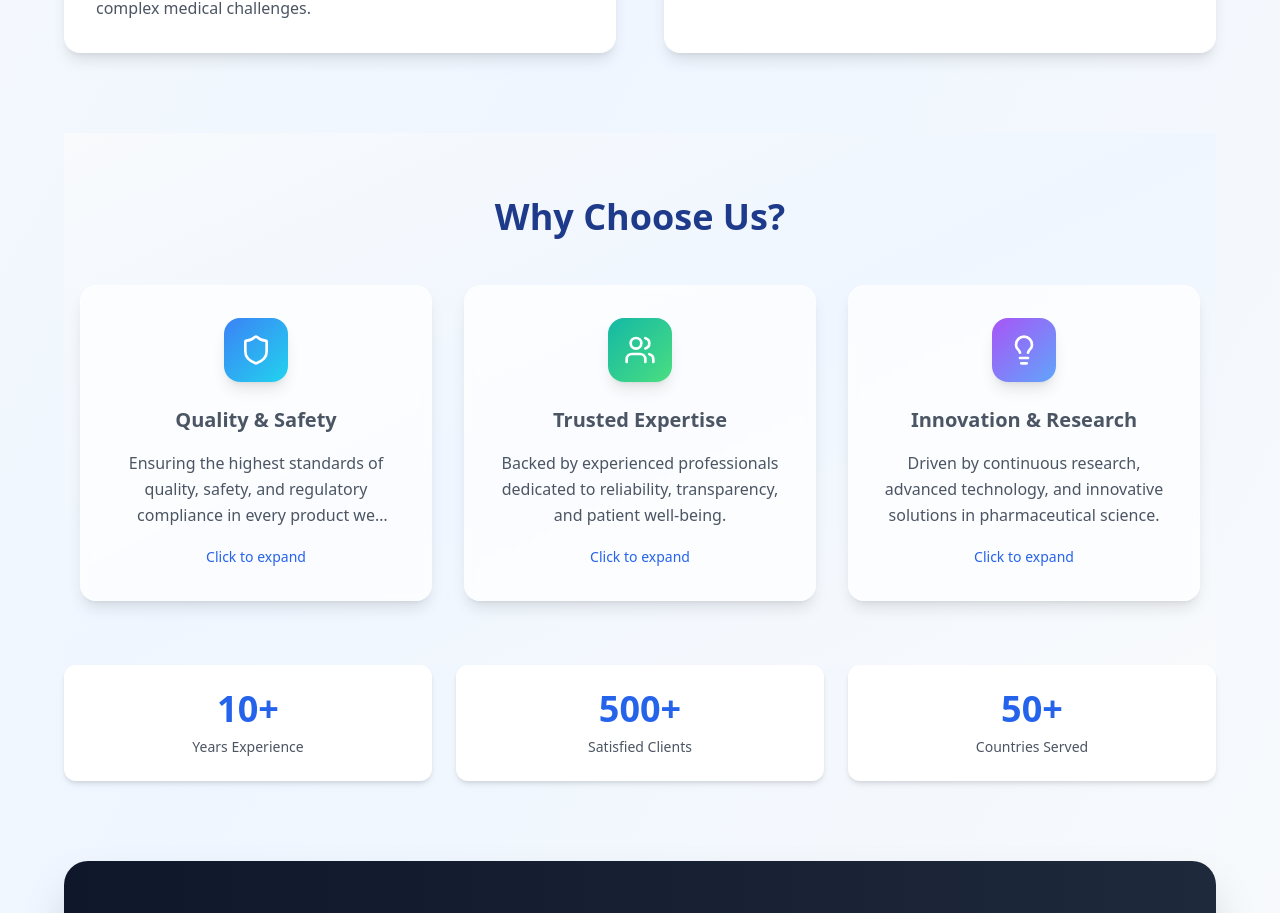
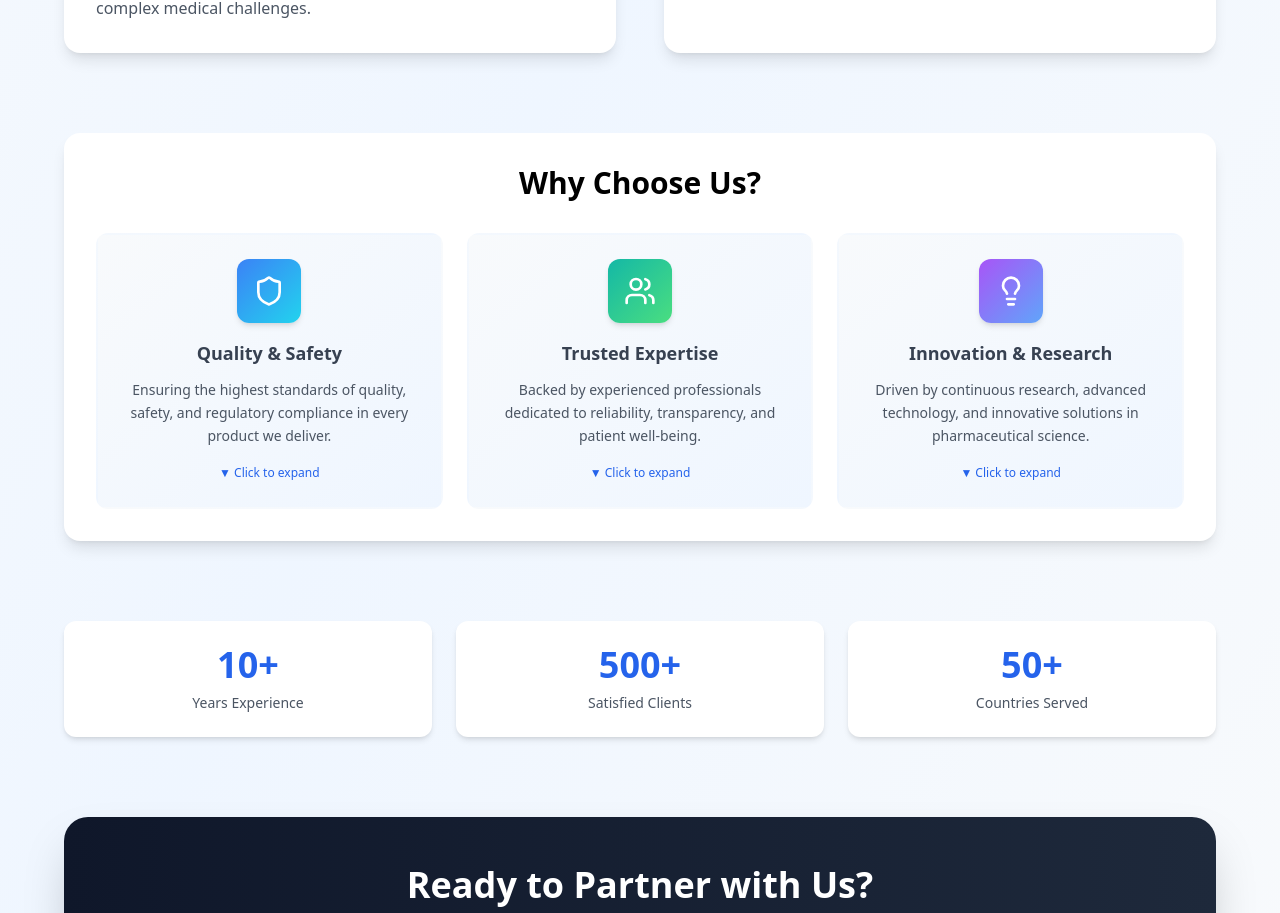
Before and after one commit to ephi1001/pharma-web, a React (Vite) app in the folder client/: page / in a window 1280 px wide. Shown: the part 2599-3512 px from the top of the page. Built offline with nearby package versions, Linux system fonts and the light colour scheme.

Commit message:
why choose us section design

```diff
--- a/client/src/components/About.jsx
+++ b/client/src/components/About.jsx
@@ -261,10 +261,9 @@ export default function About() {
           </div>
 
           {/* Why Choose Us Section */}
-          <div className="py-16 bg-gradient-to-br from-slate-50 via-blue-50 to-slate-50">
-            <div className="container mx-auto px-4">
-              <h2 className="text-3xl md:text-4xl font-bold mb-12 text-center text-blue-900">{t.whyChooseUs.title}</h2>
-              <div className="grid grid-cols-1 md:grid-cols-3 gap-8 max-w-6xl mx-auto">
+          <div className="bg-white rounded-2xl shadow-lg p-8 mb-20 hover:shadow-xl transition-shadow duration-300">
+            <h2 className="text-3xl font-bold text-black text-center mb-8">{t.whyChooseUs.title}</h2>
+            <div className="grid grid-cols-1 md:grid-cols-3 gap-6">
               {t.whyChooseUs.items.map((item, index) => {
                 const icons = [<Shield size={32} />, <Users size={32} />, <Lightbulb size={32} />];
                 const gradients = [
@@ -278,30 +277,29 @@ export default function About() {
                   <div
                     key={index}
                     onClick={() => setExpandedCard(isExpanded ? null : index)}
-                      className={`bg-white/70 backdrop-blur-sm rounded-2xl shadow-lg hover:shadow-xl transition-all duration-300 cursor-pointer hover:transform hover:scale-105 border border-white/20 ${
-                        isExpanded ? 'ring-2 ring-blue-500' : ''
+                    className={`bg-gradient-to-br from-slate-50 to-blue-50 rounded-xl p-6 hover:shadow-lg transition-all duration-300 cursor-pointer hover:transform hover:scale-105 border-2 ${
+                      isExpanded ? 'border-blue-500 shadow-lg' : 'border-transparent'
                     }`}
                   >
-                      <div className="p-8">
-                        <div className={`w-16 h-16 bg-gradient-to-br ${gradients[index]} rounded-2xl flex items-center justify-center text-white mb-6 mx-auto shadow-lg`}>
+                    <div className={`w-16 h-16 bg-gradient-to-br ${gradients[index]} rounded-xl flex items-center justify-center text-white mb-4 mx-auto shadow-md`}>
                       {icons[index]}
                     </div>
-                        <h3 className={`mb-4 text-center transition-all duration-300 text-xl ${isExpanded ? 'text-blue-900 font-black' : 'text-gray-600 font-bold'}`}>{item.title}</h3>
-                        <p className={`text-gray-600 leading-relaxed text-center transition-all duration-300 ${
+                    <h3 className={`mb-3 text-center transition-all duration-300 text-lg ${isExpanded ? 'text-blue-900 font-bold' : 'text-gray-700 font-semibold'}`}>
+                      {item.title}
+                    </h3>
+                    <p className={`text-gray-600 leading-relaxed text-center text-sm transition-all duration-300 ${
                       isExpanded ? 'line-clamp-none' : 'line-clamp-3'
                     }`}>
                       {item.description}
                     </p>
-                        <div className="text-center mt-4">
-                          <span className="text-blue-600 font-medium text-sm">
-                            {isExpanded ? 'Click to collapse' : 'Click to expand'}
+                    <div className="text-center mt-3">
+                      <span className="text-blue-600 font-medium text-xs">
+                        {isExpanded ? '▲ Click to collapse' : '▼ Click to expand'}
                       </span>
-                        </div>
                     </div>
                   </div>
                 );
               })}
-              </div>
             </div>
           </div>
 
```
Lines whose indentation alone changed are shown as unchanged.
